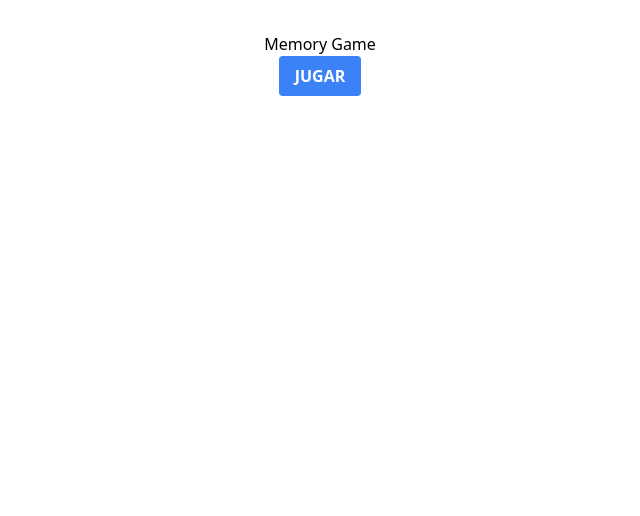
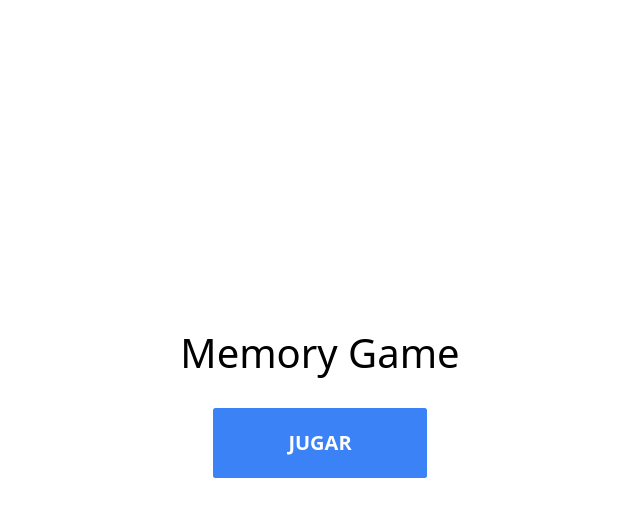
Before and after one commit to Maico-Zurbriggen/memoryGame, a React (Vite) app: page / in a window 1280 px wide. Shown: the top 516 px of the page, without its empty margins (320-960 px from the left). Built offline with nearby package versions, Linux system fonts and the light colour scheme.

Commit message:
Se reemplazo el modal utilizando portals y context por un modal utilizando dialog

```diff
--- a/index.html
+++ b/index.html
@@ -1,5 +1,5 @@
 <!doctype html>
-<html lang="en">
+<html lang="es">
   <head>
     <meta charset="UTF-8" />
     <meta name="viewport" content="width=device-width, initial-scale=1.0" />
@@ -7,7 +7,6 @@
   </head>
   <body>
     <div id="root"></div>
-    <div id="enteringPlayers"></div>
     <script type="module" src="/src/main.jsx"></script>
   </body>
 </html>
--- a/src/App.css
+++ b/src/App.css
@@ -1,6 +1,27 @@
-#root {
-  max-width: 1280px;
-  margin: 0 auto;
-  padding: 2rem;
-  text-align: center;
+html {
+  font-size: 62.5%;
+  box-sizing: border-box;
 }
+
+body {
+  margin: 0;
+  padding: 0;
+  width: 100%;
+  height: 100%;
+}
+
+h1 {
+  font-size: 4rem;
+}
+h2 {
+  font-size: 3.2rem;
+}
+h3 {
+  font-size: 2.6rem;
+}
+p {
+  font-size: 2rem;
+}
+button {
+  font-size: 2rem;
+}
--- a/src/App.jsx
+++ b/src/App.jsx
@@ -1,25 +1,52 @@
+import { useState } from 'react'
 import './App.css'
-import { Panel, Button, EnteringPlayers } from './components'
-import { useModalContext } from './components/EnteringPlayers/context/UseModalContext'
+import { Panel, Button, EnteringPlayers, SelectPlayer } from './components'
 
 const cards = [[1, 1, 2, 2, 3], [3, 4, 4, 5, 5], [6, 6, 7, 7, 8], [8, 9, 9, 10, 10], [11, 11, 12, 12, 13], [13, 14, 14, 15, 15]]
 
 function App() {
-  const { setState } = useModalContext();
+  const [player1, setPlayer1] = useState("");
+  const [player2, setPlayer2] = useState("");
+  const [player3, setPlayer3] = useState("");
+  const [player4, setPlayer4] = useState("");
 
-  const play = () => {
-    setState(true);
+  const selectPlayers = () => {
+    const dialog = document.querySelector("dialog");
+    dialog.showModal();
+  }
+
+  const play = e => {
+    e.preventDefault();
+
+    const panel = document.getElementById("panel");
+    const jugar = document.getElementById("jugar");
+
+    const player1Name = document.getElementById("player1").value;
+    const player2Name = document.getElementById("player2").value;
+    const player3Name = document.getElementById("player3").value;
+    const player4Name = document.getElementById("player4").value;
+
+    setPlayer1(player1Name);
+    setPlayer2(player2Name);
+    setPlayer3(player3Name);
+    setPlayer4(player4Name);
+
+    panel.classList.remove("hidden");
+    jugar.classList.add("hidden");
   }
 
   return (
-    <div>
-      <h1>Memory Game</h1>
-      <Panel cards={cards} />
-      <Button text="JUGAR" onClick={play} />
-      <EnteringPlayers>
-        <h1>Se Abrio</h1>
-      </EnteringPlayers>
-    </div>
+    <>
+      <main className='flex flex-col items-center justify-center w-screen h-screen'>
+        <h1 className='mb-10'>Memory Game</h1>
+        <Panel cards={cards} player1={player1} player2={player2} player3={player3} player4={player4} />
+        <Button text="jugar" onClick={selectPlayers} id="jugar" />
+      </main>
+
+      <dialog className='w-1/2'>
+        <EnteringPlayers onSubmit={play} />
+      </dialog>
+    </>
   )
 }
 
--- a/src/components/Button.jsx
+++ b/src/components/Button.jsx
@@ -1,6 +1,6 @@
-const Button = ({ text, onClick }) => {
+const Button = ({ id, text, onClick }) => {
     return (
-        <button onClick={onClick} className="bg-blue-500 hover:bg-blue-700 text-white font-bold py-2 px-4 rounded">
+        <button id={id} onClick={onClick} className="bg-blue-500 hover:bg-blue-700 text-white font-bold py-8 px-8 rounded w-1/6 uppercase">
             {text}
         </button>
     )
--- a/src/components/EnteringPlayers/EnteringPlayers.jsx
+++ /dev/null
@@ -1,26 +0,0 @@
-import { useEffect, useRef } from "react"
-import { createPortal } from "react-dom"
-import { useModalContext } from "./context"
-
-const EnteringPlayers = ({ children }) => {
-  const modalRef = useRef(null)
-  const { state, setState } = useModalContext();
-
-  const closeModal = () => { setState(false) }
-
-  const modalRoot = document.getElementById("enteringPlayers")
-
-  if (!state || !modalRoot) {
-    return null;
-  }
-
-  return createPortal(
-    <div>
-      <div onClick={handleContentClick} ref={modalRef}>
-        {children}
-        <button onClick={closeModal}>Close</button>
-      </div>
-    </div>, modalRoot)
-}
-
-export default EnteringPlayers;
--- a/src/components/EnteringPlayers/context/ModalContext.jsx
+++ /dev/null
@@ -1,18 +0,0 @@
-import { createContext, useContext, useState } from "react";
-
-const ModalContext = createContext({
-  state: false,
-  setState: () => null
-})
-
-const ModalProvider = ({ children }) => {
-  const [state, setState] = useState(false)
-
-  return <ModalContext.Provider value={{ state, setState }}>{children}</ModalContext.Provider>
-}
-
-
-export {
-  ModalProvider,
-  ModalContext
-}
--- a/src/components/EnteringPlayers/context/UseModalContext.js
+++ /dev/null
@@ -1,12 +0,0 @@
-import { useContext } from "react";
-import { ModalContext } from "./ModalContext";
-
-export const useModalContext = () => {
-  const context = useContext(ModalContext);
-
-  if (!context) {
-    throw new Error("Modal is being used outside it's provider")
-  }
-
-  return context;
-}
--- a/src/components/EnteringPlayers/context/index.js
+++ /dev/null
@@ -1,2 +0,0 @@
-export * from './ModalContext';
-export * from './UseModalContext';
--- a/src/components/Panel.jsx
+++ b/src/components/Panel.jsx
@@ -1,11 +1,19 @@
-import { Column } from ".";
+import { Column, Player } from ".";
 
-const Panel = ({ cards }) => {
+const Panel = ({ cards, player1, player2, player3, player4 }) => {
     return (
-        <div className="grid grid-cols-6 grid-rows-1 gap-4 hidden">
-            {cards.map((card, index) => (
-                <Column key={index} cards={card} />
-            ))}
+        <div id="panel" className="hidden absolute top-[50%] left-[50%] w-screen h-sreen">
+            <div className="flex justify-around">
+                <Player name={player1} color="red" />
+                <Player name={player2} color="blue" />
+                <Player name={player3} color="green" />
+                <Player name={player4} color="yellow" />
+            </div>
+            <div className="grid grid-cols-6 grid-rows-1 gap-4">
+                {cards.map((card, index) => (
+                    <Column key={index} cards={card} />
+                ))}
+            </div>
         </div>
     )
 }
--- a/src/components/index.js
+++ b/src/components/index.js
@@ -1,4 +1,6 @@
 export { default as Button } from './Button';
 export { default as Column } from './Column';
 export {  default as Panel } from './Panel';
-export { default as EnteringPlayers } from './EnteringPlayers/EnteringPlayers';
+export { default as EnteringPlayers } from './EnteringPlayers';
+export { default as SelectPlayer } from './SelectPlayer';
+export { default as Player } from './Player';
--- a/src/main.jsx
+++ b/src/main.jsx
@@ -2,12 +2,9 @@ import { StrictMode } from 'react'
 import { createRoot } from 'react-dom/client'
 import './index.css'
 import App from './App.jsx'
-import { ModalProvider } from './components/EnteringPlayers/context/ModalContext.jsx'
 
 createRoot(document.getElementById('root')).render(
   <StrictMode>
-    <ModalProvider>
       <App />
-    </ModalProvider>
   </StrictMode>,
 )
```
